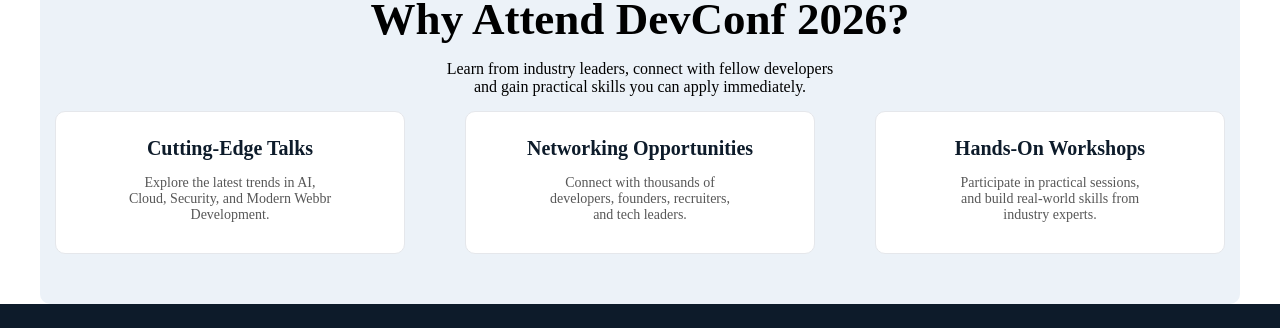
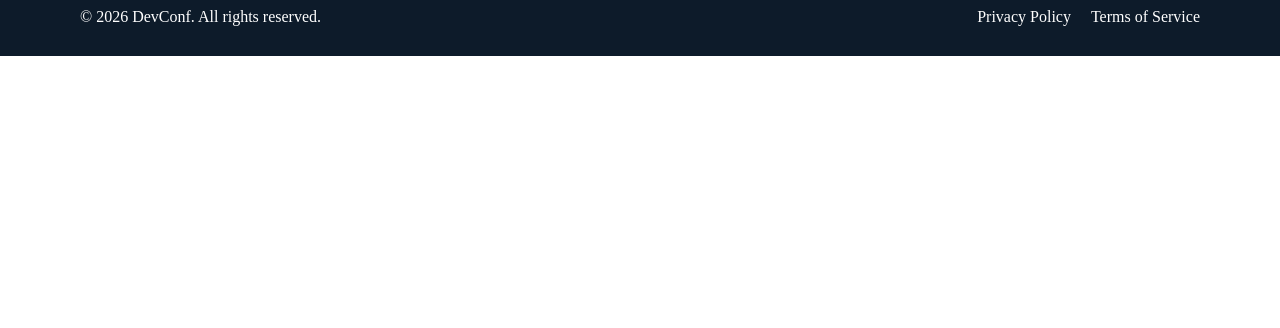
Before and after one commit to sm-abid-hasan/Assignment-1, a plain HTML site: page index.html in a window 1280 px wide. Shown: the part 2109-2437 px from the top of the page. After the commit the page ends 2165 px from the top, so only its background shows below. Drawn offline with Linux system fonts and the light colour scheme.

Commit message:
without challenge part

```diff
--- a/index.html
+++ b/index.html
@@ -147,28 +147,6 @@
     </section>
 
     <!-- Challenge part -->
-    <section class="container challenge-root-parent">
-        <h2>Why Attend DevConf 2026?</h2>
-        <p class="challenge-sub">Learn from industry leaders, connect with fellow developers<br> and gain practical
-            skills you can apply
-            immediately.</p>
-        <div class="container challenge-container">
-            <div class="card challenge-card">
-                <h3>Cutting-Edge Talks</h3>
-                <p>Explore the latest trends in AI,<br> Cloud, Security, and Modern Webbr<br> Development. </p>
-            </div>
-
-            <div class=" card challenge-card">
-                <h3>Networking Opportunities</h3>
-                <p>Connect with thousands of<br> developers, founders, recruiters,<br> and tech leaders. </p>
-            </div>
-
-            <div class="card challenge-card">
-                <h3>Hands-On Workshops</h3>
-                <p>Participate in practical sessions,<br>and build real-world skills from<br> industry experts. </p>
-            </div>
-        </div>
-    </section>
 
 
     <!-- Footer Section -->
```
